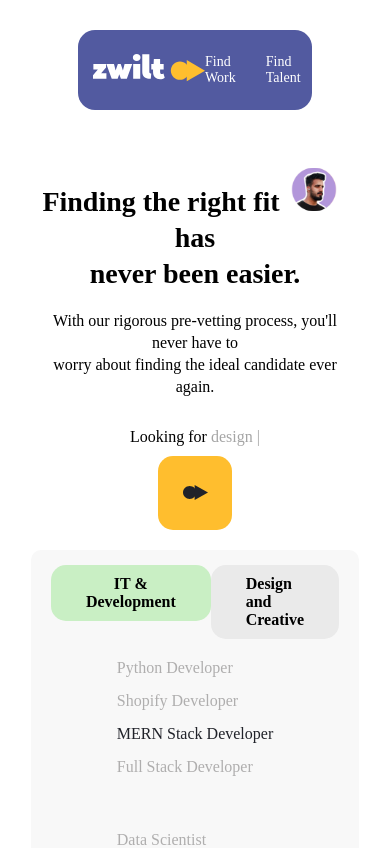
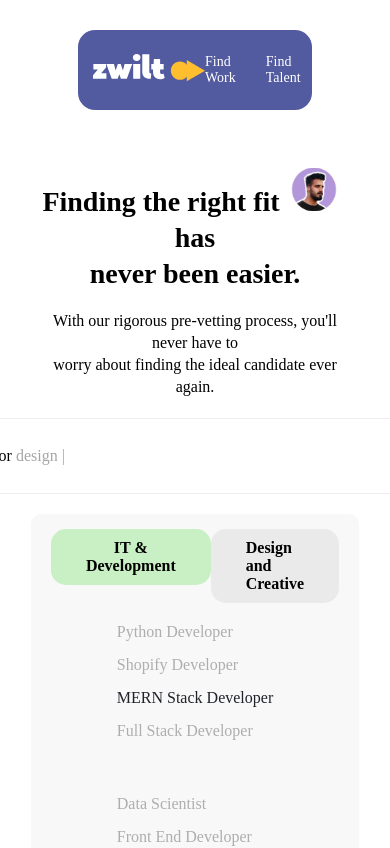
Before and after one commit to Majorbangz88/punchAgency-LandingPage, a React (Create React App) app: page / in a window 390 px wide. Shown: the top 848 px of the page. Built offline with nearby package versions, Linux system fonts and the light colour scheme; a web font is replaced by a local one.

Commit message:
added a border and readjusted a section of the hero section

```diff
--- a/src/pages/home/heroSection/index.module.css
+++ b/src/pages/home/heroSection/index.module.css
@@ -32,6 +32,9 @@
     display: flex;
     justify-content: space-between;
     width: 570px;
+    border: 1px solid #f1eded;
+    align-items: center;
+    border-radius: 15px;
 
     > p {
         font-family: switzer, serif;
@@ -105,17 +108,6 @@
         margin: -30px 0 0;
     }
 
-    .midHero {
-        flex-direction: column;
-        align-items: center;
-        width: 100%;
-
-        > p {
-            margin: 10px 0;
-            text-align: center;
-        }
-    }
-
     .heroLastSec {
         padding: 20px 40px;
     }
```
Also changed, not shown: src/assets/Vector 344.png (added).
